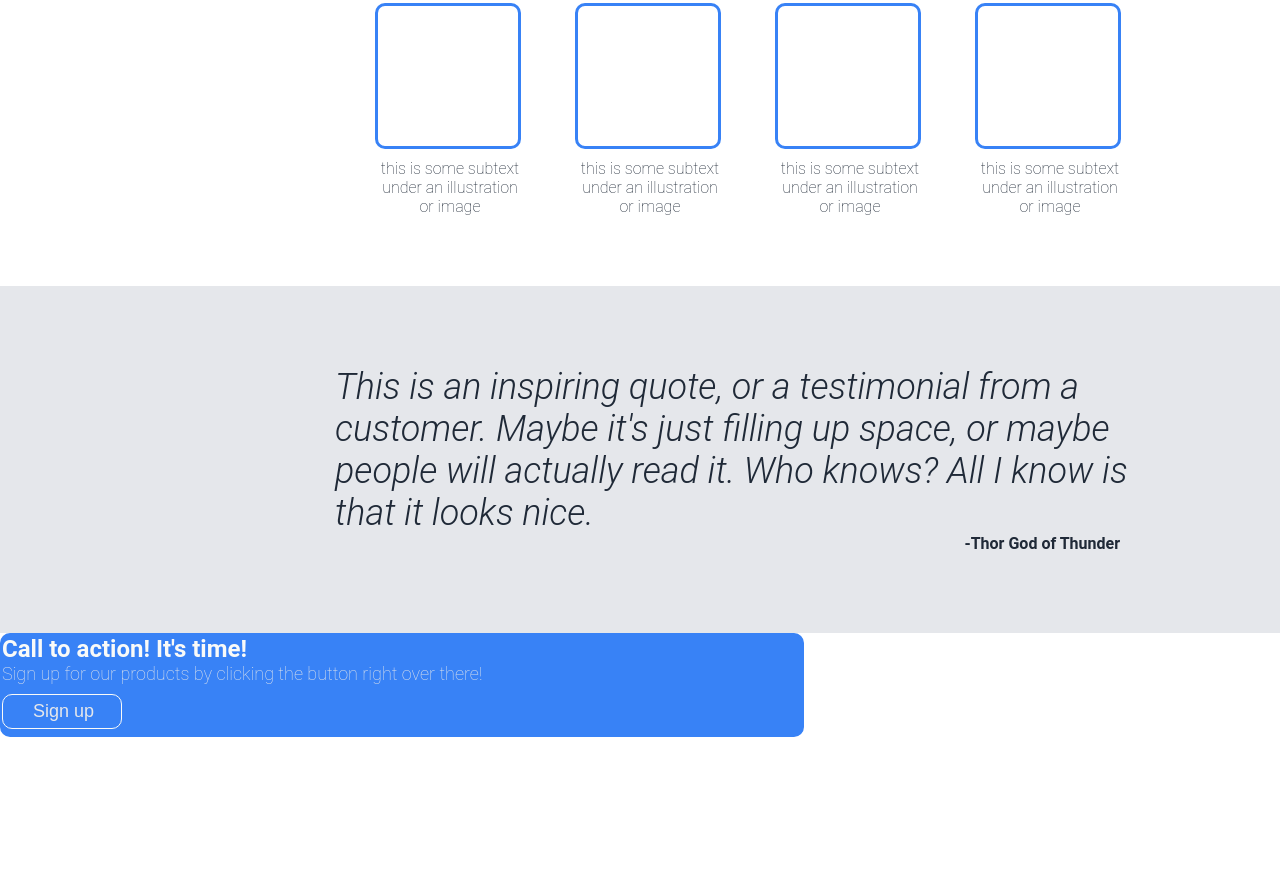
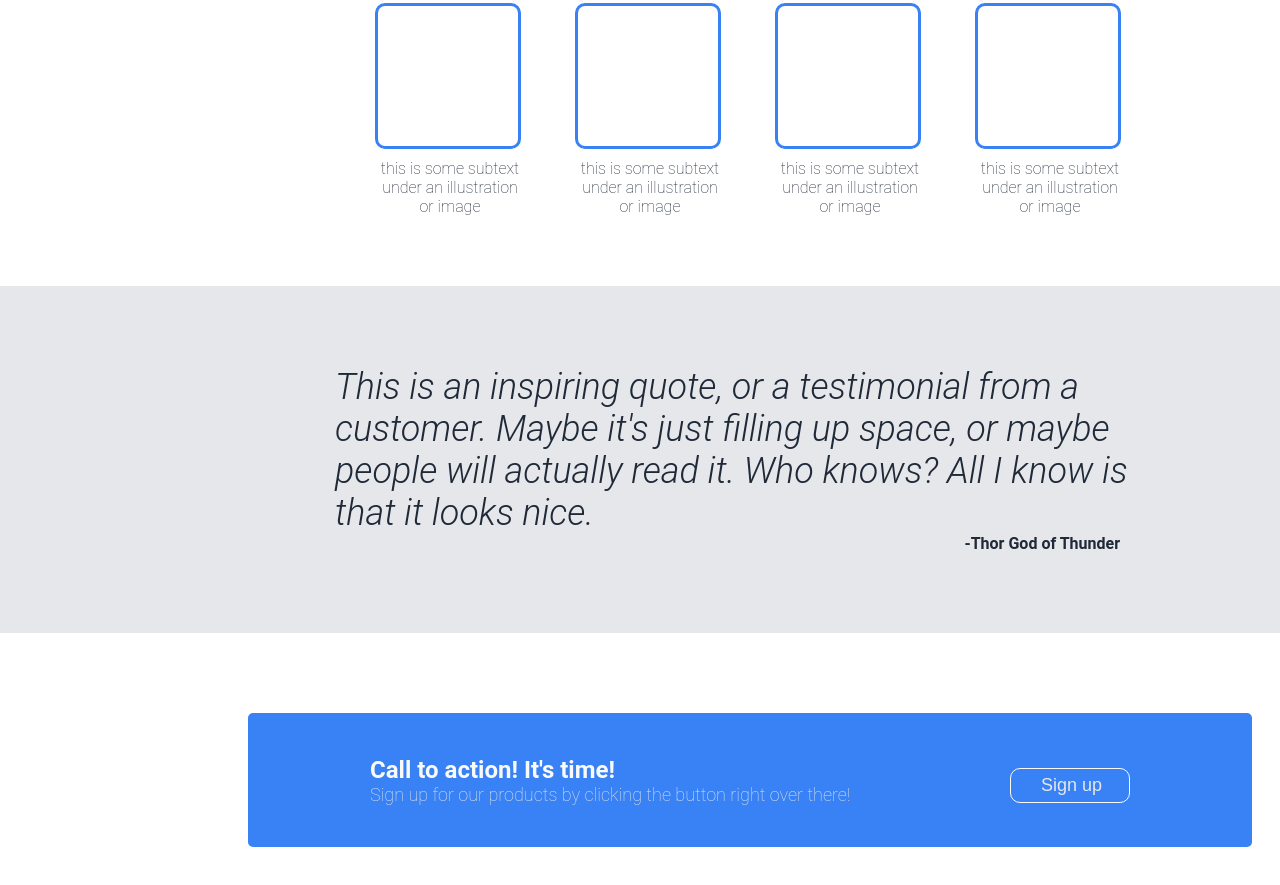
Before and after one commit to robynnlouisee/Landing-Page, a plain HTML site: page index.html in a window 1280 px wide. Shown: the part 521-1406 px from the top of the page. Before the commit the page ends 1258 px from the top, so only its background shows below. Drawn offline with Linux system fonts and the light colour scheme.

Commit message:
Added CSS for section 5

```diff
--- a/index.html
+++ b/index.html
@@ -47,9 +47,11 @@
    </div>
 
    <div class="section5">
+    <div class="context">
    <h4>Call to action! It's time!</h4>
-   <p class="signup">Sign up for our products by clicking the button right over there!</p>
-   <button class="button2" href="button2" ><a>Sign up</a></button></div>
+   <p class="signup">Sign up for our products by clicking the button right over there!</p></div>
+   <div class="button">
+   <button class="button2" href="button2" ><a>Sign up</a></button></div></div>
    </div>
 </body>
 </html>
--- a/styles.css
+++ b/styles.css
@@ -114,15 +114,27 @@ h3 {
 .section5 {
     box-sizing: content-box;
     border: 2px solid #3882F6;
-    width: 800px;
-    height: 100px;
-    border-radius: 10px;
-    background-color: #3882F6
+    width: 1000px;
+    height: 130px;
+    border-radius: 5px;
+    background-color: #3882F6;
+    display: flex;
+    justify-content: space-between;
+    align-items: center;
+    margin: auto;
+    margin-top: 80px;
+    margin-bottom: 80px;
 }
 h4 {
     font-size: 24px;
     color: #F9FAF8;
 }
 .button2 {
-    border: 1px solid #F9FAF8
+    border: 1px solid #F9FAF8;
 }
+.context {
+    padding-left: 120px;
+}
+.button {
+    padding-right: 120px;
+}
```
